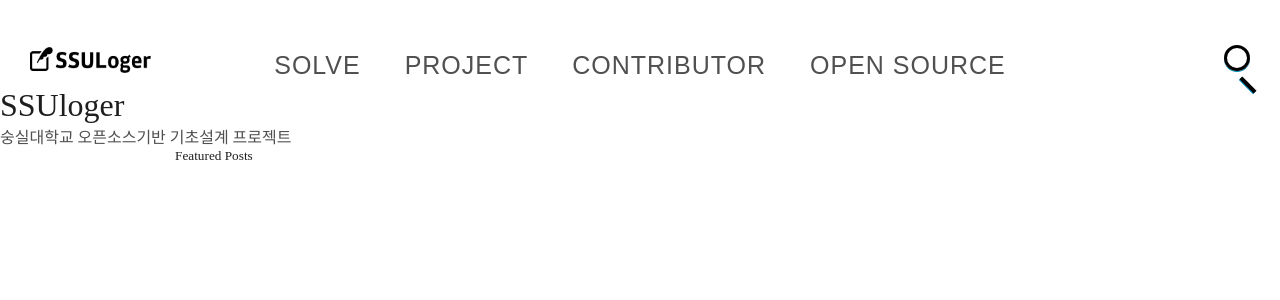
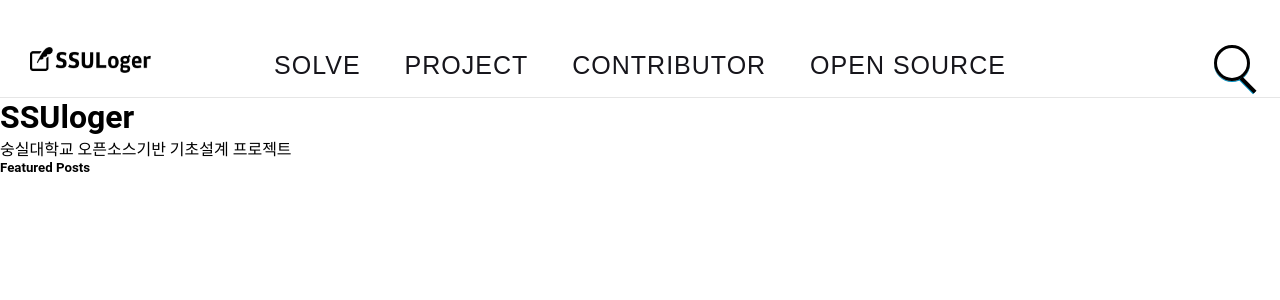
Before and after one commit to qdwns9704/SSULoger, a Jekyll site: the page built from index.html, in a window 1280 px wide. Shown: the top 300 px of the page. Built offline with Jekyll 4.4.1, drawn with Linux system fonts in a browser that asks for light colours; nearby versions of some CDN libraries; library files that are not in the unit come from our copies; comment, search, counter and statistics services are not loaded.

Commit message:
edit header part in screen.css, header.html

```diff
--- a/_includes/header.html
+++ b/_includes/header.html
@@ -1,12 +1,13 @@
-<div id="header">
+<div id = "header">
   <nav>
     <a href="{{ base_path }}/solve/">SOLVE</a>
     <a href="{{ base_path }}/project/">PROJECT</a>
     <a href="{{ base_path }}/contributor/">CONTRIBUTOR</a>
     <a href="{{ base_path }}/opensource/">OPEN SOURCE</a>
   </nav>
+
   <a id="logo" href="/">
-      <span class="sr-only">SSULOGER</span>
+    <span class="sr-only">SSULOGER</span>
   </a>
   <div class="flexbox">
     <div class="search">
--- a/assets/css/screen.css
+++ b/assets/css/screen.css
@@ -1,129 +1,11 @@
-/* common */
 
-* {
-    -webkit-box-sizing: border-box;
-    box-sizing: border-box;
-}
-
-body {
-    font-family: 'Kakao';
-    font-weight: 300; /* @@iolo 200 -> 300, 200 for retina only! */
-    color: #505050;
+/*해더 전체 설정*/
+#header {
+  margin: 0;
+  padding: 0;
+  border-bottom: 1px solid #e6e6e6;
   background-color: #fff;
 }
-
-h1,
-h2,
-h3,
-h4,
-h5,
-h6 {
-    font-family: 'Kakao';
-    font-weight: 400;
-    color: #1e1e1e;
-}
-
-pre,
-code,
-tt,
-kbd {
-    font-family: 'Kakao';
-    font-weight: 300;
-}
-
-b, strong, optgroup {
-    font-weight: 400;
-}
-
-a, a:link, a:visited, a:active, a:hover {
-    color: #505050;
-    text-decoration: none;
-}
-
-h1 a, h2 a, h3 a, h4 a, h5 a, h6 a {
-    color: #1e1e1e;
-}
-
-.container-fluid {
-    width: 100%;
-}
-
-.container {
-    max-width: 940px;
-    margin-left: auto;
-    margin-right: auto;
-    padding-right: 5px;
-    padding-left: 5px;
-}
-
-.sr-only {
-    position: absolute;
-    top: -9999px;
-    left: -9999px
-}
-
-.pull-left {
-    float: left !important;
-}
-
-.pull-left img {
-    margin-right: 1em;
-}
-
-.pull-right {
-    float: right !important;
-}
-
-.pull-right img {
-    margin-left: 1em;
-}
-
-.left {
-    text-align: left;
-}
-
-.left {
-    text-align: right;
-}
-
-.center {
-    text-align: center;
-}
-
-.hcenter {
-    display: block;
-    margin-left: auto;
-    margin-right: auto;
-}
-
-.vcenter {
-    display: table;
-}
-
-.vcenter > * {
-    display: table-cell;
-    vertical-align: middle;
-}
-
-.ellipsis {
-    text-overflow: ellipsis;
-    white-space: nowrap;
-    overflow: hidden;
-}
-
-.clearfix {
-    zoom: 1;
-}
-
-.clearfix:before, .clearfix:after {
-    content: " ";
-    display: table;
-}
-
-.clearfix:after {
-    clear: both;
-}
-
 /*로고*/
 #logo {
   position: absolute;
@@ -137,22 +19,15 @@
   background-size: 123px 26px;
 }
 
+.sr-only {
+  position: absolute;
+  top: -9999px;
+  left: -9999px
+}
+
 /*메뉴바*/
 @import url('https://fonts.googleapis.com/css?family=Oswald:500');
-.back{
-  position: fixed;
-  left: 0;
-  top: 0;
-  width: 100%;
-  height: 100%;
-  background-size:cover;
-}
-.thx{
-  position: fixed;
-  left:50%;
-  transform:translateX(-50%);
-  bottom: 15px;
-}
+
 nav{
   width: 100%;
   position: relative;
```
Lines whose indentation alone changed are shown as unchanged.
